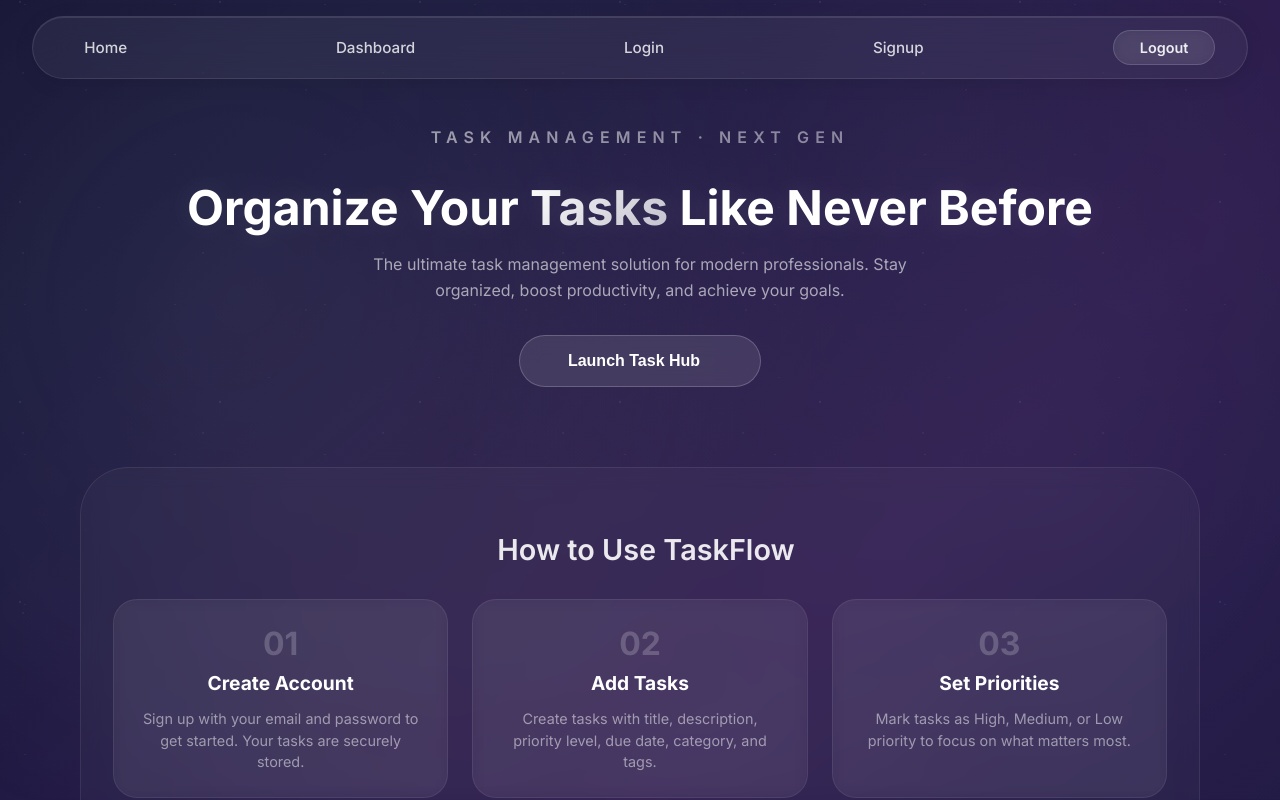
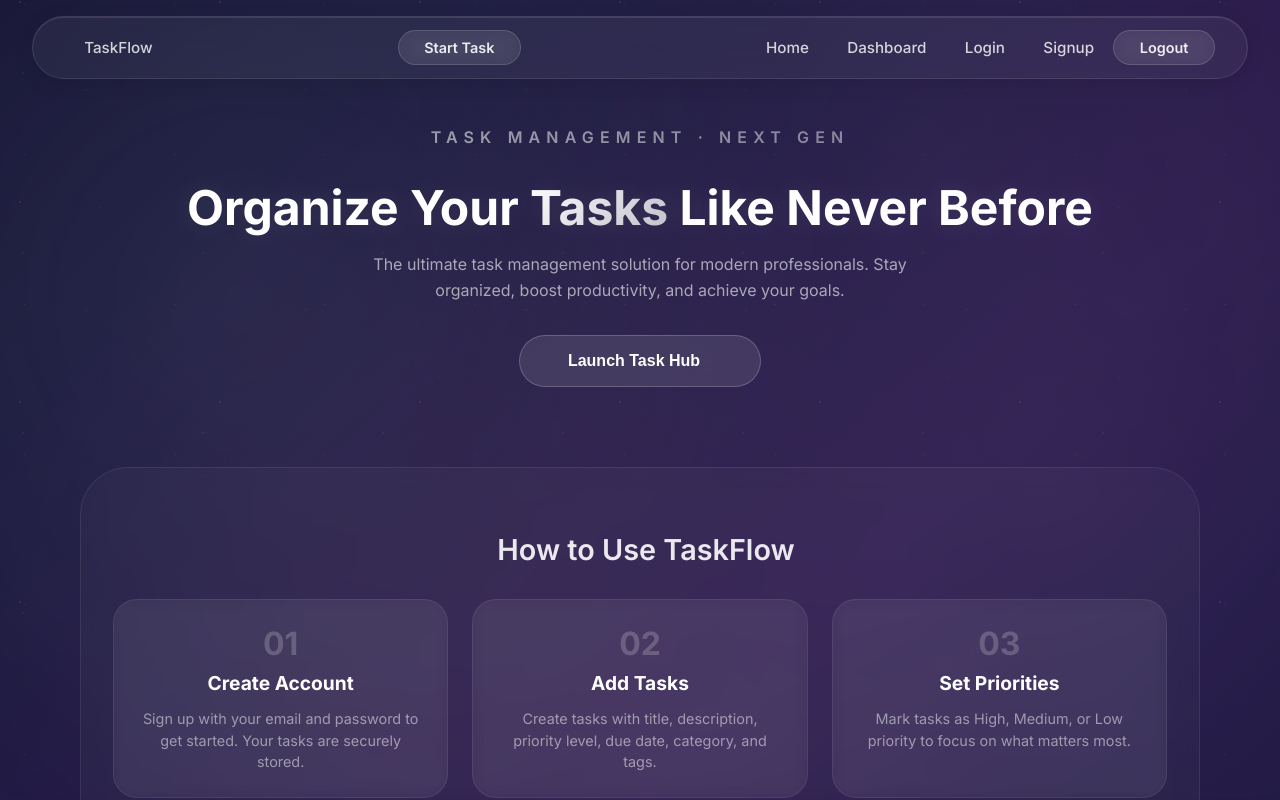
Before and after one commit to ARYANRAJ0001/task_manager_app, a React (Vite) app in the folder todo-frontend/: page / in a window 1280 px wide. Shown: the top 800 px of the page. Built offline with nearby package versions, Linux system fonts and the light colour scheme.

Commit message:
Update Navbar.jsx

```diff
--- a/todo-frontend/src/components/Navbar.jsx
+++ b/todo-frontend/src/components/Navbar.jsx
@@ -1,20 +1,39 @@
+import { useState } from "react";
 import { Link, useNavigate } from "react-router-dom";
 
 function Navbar() {
   const navigate = useNavigate();
+  const [isMenuOpen, setIsMenuOpen] = useState(false);
 
   const logout = () => {
     localStorage.removeItem("token");
     navigate("/login");
+    setIsMenuOpen(false);
+  };
+
+  const closeMenu = () => {
+    setIsMenuOpen(false);
   };
 
   return (
     <nav>
-      <Link to="/">Home</Link>
-      <Link to="/dashboard">Dashboard</Link>
-      <Link to="/login">Login</Link>
-      <Link to="/signup">Signup</Link>
-      <button onClick={logout}>Logout</button>
+      <div className="nav-brand">
+        <Link to="/" className="logo">TaskFlow</Link>
+      </div>
+
+      {/* Start Task Button - Mobile Only */}
+      <button className="start-task-btn" onClick={() => setIsMenuOpen(!isMenuOpen)}>
+        {isMenuOpen ? "Close" : "Start Task"}
+      </button>
+
+      {/* Nav Links - Toggle on mobile */}
+      <div className={`nav-links ${isMenuOpen ? "nav-open" : ""}`}>
+        <Link to="/" onClick={closeMenu}>Home</Link>
+        <Link to="/dashboard" onClick={closeMenu}>Dashboard</Link>
+        <Link to="/login" onClick={closeMenu}>Login</Link>
+        <Link to="/signup" onClick={closeMenu}>Signup</Link>
+        <button onClick={logout}>Logout</button>
+      </div>
     </nav>
   );
 }
```
